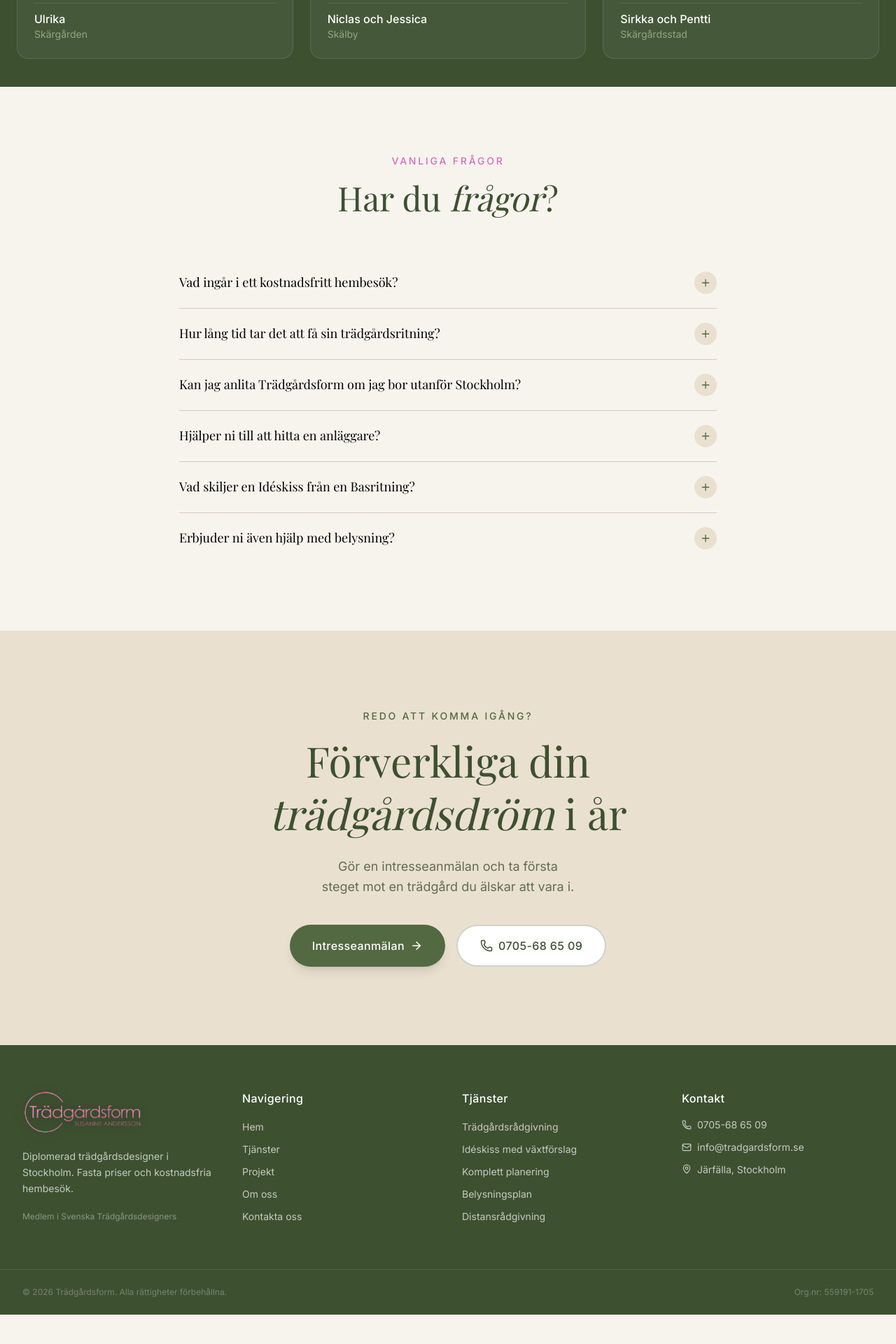
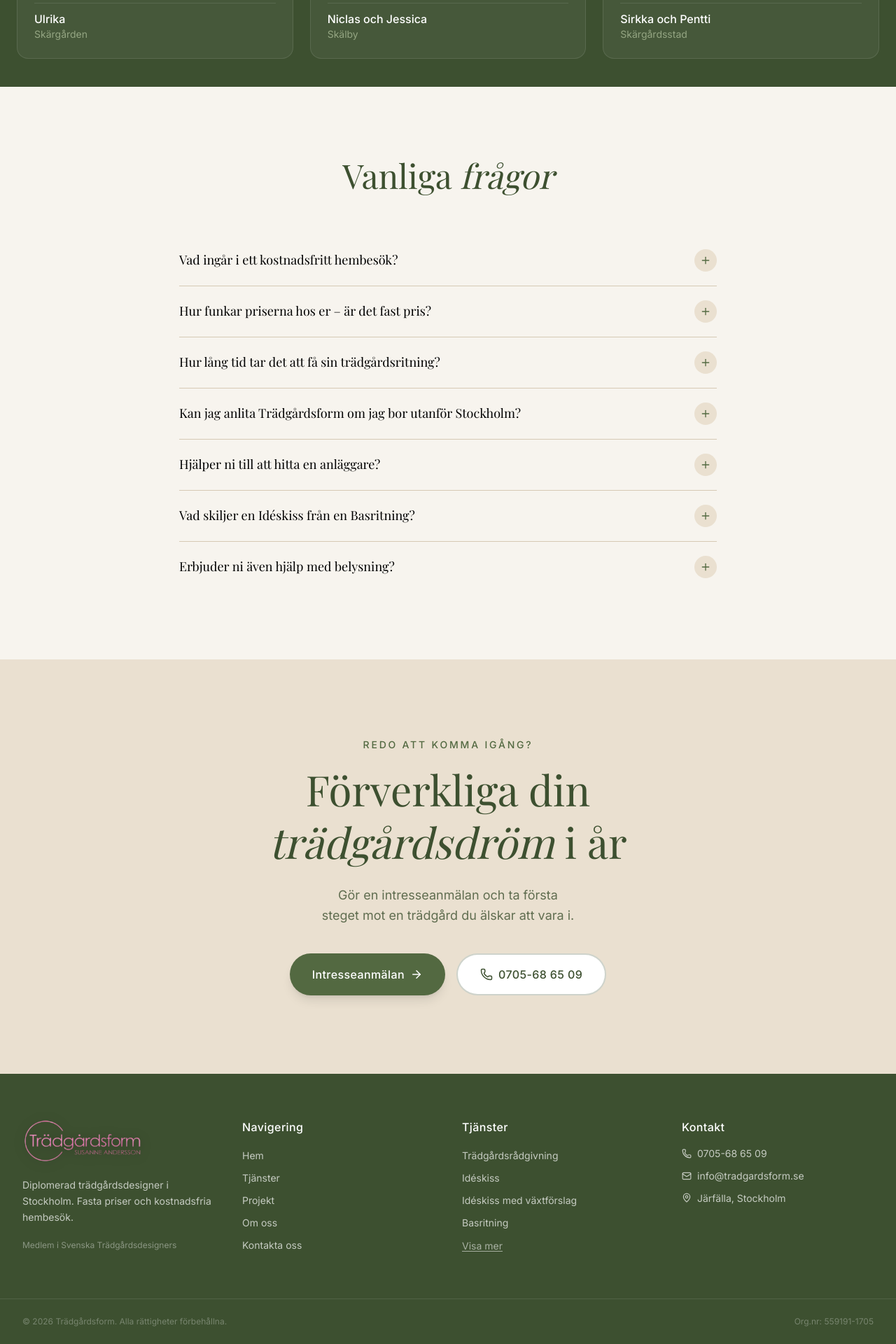
Before and after one commit to NiklasSahlberg/tradgardsform, a Next.js app in the folder webb/: page / in a window 1280 px wide. Shown: the part 6554-8474 px from the top of the page at 70% size. Before the commit the page ends 8432 px from the top, so only its background shows below. Built offline with nearby package versions, Linux system fonts and the light colour scheme; a web font is replaced by a local one.

Commit message:
Fasta priser

```diff
--- a/webb/src/app/page.tsx
+++ b/webb/src/app/page.tsx
@@ -6,6 +6,7 @@ import Projects from "@/components/Projects";
 import Process from "@/components/Process";
 import Services from "@/components/Services";
 import CTABanner from "@/components/CTABanner";
+import { faqPageJsonLd } from "@/lib/faqContent";
 
 const Reviews = dynamic(() => import("@/components/Reviews"), {
   loading: () => (
@@ -37,9 +38,15 @@ const FAQ = dynamic(() => import("@/components/FAQ"), {
   ),
 });
 
+const faqSchema = faqPageJsonLd();
+
 export default function Home() {
   return (
     <>
+      <script
+        type="application/ld+json"
+        dangerouslySetInnerHTML={{ __html: JSON.stringify(faqSchema) }}
+      />
       <Hero />
       <USP />
       <About />
--- a/webb/src/components/FAQ.tsx
+++ b/webb/src/components/FAQ.tsx
@@ -2,39 +2,7 @@
 
 import { useState } from "react";
 import { Plus, Minus } from "lucide-react";
-
-const faqs = [
-  {
-    question: "Vad ingår i ett kostnadsfritt hembesök?",
-    answer:
-      "Under hembesöket (ca 1,5 timme) går vi igenom din trädgård och dina önskemål. Vi använder vår Stilguide och Checklista för att klargöra behov, stil och funktioner. Du behöver ha en aktuell tomtkarta tillgänglig. Hembesök inom Stockholm är alltid kostnadsfria.",
-  },
-  {
-    question: "Hur lång tid tar det att få sin trädgårdsritning?",
-    answer:
-      "Leveranstiden varierar beroende på uppdragets storlek och arbetsbelastning, men normalt räknar vi med 4–8 veckor från hembesöket till levererad ritning. Du får alltid en förhandsskiss för godkännande och revidering innan det slutliga materialet skickas.",
-  },
-  {
-    question: "Kan jag anlita Trädgårdsform om jag bor utanför Stockholm?",
-    answer:
-      "Ja! Vi erbjuder trädgårdsplanering på distans för hela landet. Du tillhandahåller foton, tomtkarta och mått, så sköter vi resten. Kontakta oss för prisuppgift beroende på uppdragets omfattning.",
-  },
-  {
-    question: "Hjälper ni till att hitta en anläggare?",
-    answer:
-      "Trädgårdsform har ett kontaktnät med erfarna leverantörer av växter, marksten och markanläggare i Stockholm. Vi kan med glädje tipsa om pålitliga anläggare som kan förverkliga din trädgårdsritning.",
-  },
-  {
-    question: "Vad skiljer en Idéskiss från en Basritning?",
-    answer:
-      "Idéskissen är en svart/vit ritning som visar trädgårdens rum och struktur — utan detaljerade växtförslag eller exakta material. Basritningen är mer komplett och innehåller materialritning, planteringsritning med växtförteckning samt en belysningsplan. Basritningen fungerar som ett komplett underlag för en anläggare.",
-  },
-  {
-    question: "Erbjuder ni även hjälp med belysning?",
-    answer:
-      "Ja, vi tar fram belysningsplaner som visar placering, armaturförslag och effekt anpassad för din trädgård. Belysningsplanen ingår i Basritning och Komplett planering, men kan även köpas till separat.",
-  },
-];
+import { faqs } from "@/lib/faqContent";
 
 export default function FAQ() {
   const [open, setOpen] = useState<number | null>(null);
@@ -43,11 +11,8 @@ export default function FAQ() {
     <section className="bg-cream py-24 px-6">
       <div className="max-w-3xl mx-auto">
         <div className="text-center mb-14">
-          <p className="font-sans text-pink-brand text-sm font-medium tracking-[0.2em] uppercase mb-3">
-            Vanliga frågor
-          </p>
           <h2 className="font-heading text-4xl md:text-5xl text-forest leading-tight">
-            Har du <em>frågor</em>?
+            Vanliga <em>frågor</em>
           </h2>
         </div>
 
--- a/webb/src/components/Footer.tsx
+++ b/webb/src/components/Footer.tsx
@@ -1,6 +1,7 @@
 import Image from "next/image";
 import Link from "next/link";
 import { Phone, Mail, MapPin } from "lucide-react";
+import FooterServiceLinks from "@/components/FooterServiceLinks";
 
 const navLinks = [
   { href: "/", label: "Hem" },
@@ -8,14 +9,6 @@ const navLinks = [
   { href: "/projekt", label: "Projekt" },
   { href: "/om-oss", label: "Om oss" },
   { href: "/kontakta-oss", label: "Kontakta oss" },
-];
-
-const serviceLinks = [
-  { href: "/tjanster#radgivning", label: "Trädgårdsrådgivning" },
-  { href: "/tjanster#ideskiss-vaxt", label: "Idéskiss med växtförslag" },
-  { href: "/tjanster#komplett", label: "Komplett planering" },
-  { href: "/tjanster#belysningsplan", label: "Belysningsplan" },
-  { href: "/tjanster#distansradgivning", label: "Distansrådgivning" },
 ];
 
 export default function Footer() {
@@ -60,18 +53,7 @@ export default function Footer() {
 
         <div>
           <h4 className="text-white font-medium mb-4 tracking-wide">Tjänster</h4>
-          <ul className="flex flex-col gap-2">
-            {serviceLinks.map((link) => (
-              <li key={link.href}>
-                <Link
-                  href={link.href}
-                  className="text-sm hover:text-white transition-colors"
-                >
-                  {link.label}
-                </Link>
-              </li>
-            ))}
-          </ul>
+          <FooterServiceLinks />
         </div>
 
         <div>
--- /dev/null
+++ b/webb/src/components/FooterServiceLinks.tsx
@@ -0,0 +1,51 @@
+"use client";
+
+import Link from "next/link";
+import { useState } from "react";
+
+const serviceLinks = [
+  { href: "/tjanster#radgivning", label: "Trädgårdsrådgivning" },
+  { href: "/tjanster#ideskiss", label: "Idéskiss" },
+  { href: "/tjanster#ideskiss-vaxt", label: "Idéskiss med växtförslag" },
+  { href: "/tjanster#basritning", label: "Basritning" },
+  { href: "/tjanster#komplett", label: "Komplett planering" },
+  { href: "/tjanster#belysningsplan", label: "Belysningsplan" },
+  { href: "/tjanster#distansradgivning", label: "Distansrådgivning" },
+  { href: "/tjanster#bostadsrattsforeningar", label: "Bostadsrättsföreningar" },
+  { href: "/tjanster#presentkort", label: "Presentkort" },
+] as const;
+
+const VISIBLE_COUNT = 4;
+
+export default function FooterServiceLinks() {
+  const [expanded, setExpanded] = useState(false);
+  const showToggle = serviceLinks.length > VISIBLE_COUNT;
+  const links = expanded ? serviceLinks : serviceLinks.slice(0, VISIBLE_COUNT);
+
+  return (
+    <div>
+      <ul className="flex flex-col gap-2">
+        {links.map((link) => (
+          <li key={link.href}>
+            <Link
+              href={link.href}
+              className="text-sm hover:text-white transition-colors"
+            >
+              {link.label}
+            </Link>
+          </li>
+        ))}
+      </ul>
+      {showToggle ? (
+        <button
+          type="button"
+          onClick={() => setExpanded((v) => !v)}
+          aria-expanded={expanded}
+          className="mt-3 text-left text-sm text-white/55 hover:text-white underline underline-offset-2 transition-colors"
+        >
+          {expanded ? "Visa mindre" : "Visa mer"}
+        </button>
+      ) : null}
+    </div>
+  );
+}
--- /dev/null
+++ b/webb/src/lib/faqContent.ts
@@ -0,0 +1,53 @@
+/** Vanliga frågor — delad mellan FAQ-komponenten och FAQPage-schema (SEO / AI-svar). */
+export const faqs = [
+  {
+    question: "Vad ingår i ett kostnadsfritt hembesök?",
+    answer:
+      "Under hembesöket (ca 1,5 timme) går vi igenom din trädgård och dina önskemål. Vi använder vår Stilguide och Checklista för att klargöra behov, stil och funktioner. Du behöver ha en aktuell tomtkarta tillgänglig. Hembesök inom Stockholm norrort är alltid kostnadsfria.",
+  },
+  {
+    question: "Hur funkar priserna hos er – är det fast pris?",
+    answer:
+      "Ja. Hos Trädgårdsform har våra huvudpaket för trädgårdsdesign och trädgårdsplanering fasta priser, så du vet vad det kostar innan du beställer — utan löpande timdebitering för själva paketen. På sidan Tjänster hittar du aktuella priser inklusive moms för bland annat trädgårdsrådgivning, idéskiss, idéskiss med växtförslag, basritning och komplett planering. Priserna gäller för villatomter upp till 1 000 kvm i Stockholm enligt den prisinformation som anges där. Bor du längre bort, har en större tomt eller vill lägga till något utöver standardpaketen får du en tydlig offert så du fortfarande har full koll på kostnaden.",
+  },
+  {
+    question: "Hur lång tid tar det att få sin trädgårdsritning?",
+    answer:
+      "Leveranstiden varierar beroende på uppdragets storlek och arbetsbelastning, men normalt räknar vi med 4–8 veckor från hembesöket till levererad ritning. Du får alltid en förhandsskiss för godkännande och revidering innan det slutliga materialet skickas.",
+  },
+  {
+    question: "Kan jag anlita Trädgårdsform om jag bor utanför Stockholm?",
+    answer:
+      "Ja! Vi erbjuder trädgårdsplanering på distans för hela landet. Du tillhandahåller foton, tomtkarta och mått, så sköter vi resten. Kontakta oss för prisuppgift beroende på uppdragets omfattning.",
+  },
+  {
+    question: "Hjälper ni till att hitta en anläggare?",
+    answer:
+      "Trädgårdsform har ett kontaktnät med erfarna leverantörer av växter, marksten och markanläggare i Stockholm. Vi kan gärna tipsa om anläggare som kan förverkliga din trädgårdsritning.",
+  },
+  {
+    question: "Vad skiljer en Idéskiss från en Basritning?",
+    answer:
+      "Idéskissen är en ritning som visar trädgårdens rum och struktur — utan detaljerade växtförslag eller exakta material. Basritningen är mer komplett och innehåller materialritning, planteringsritning med växtförteckning samt en belysningsplan. Basritningen fungerar som ett komplett underlag för en anläggare.",
+  },
+  {
+    question: "Erbjuder ni även hjälp med belysning?",
+    answer:
+      "Ja, vi tar fram belysningsplaner som visar placering, armaturförslag och effekt anpassad för din trädgård. Belysningsplanen ingår i Basritning och Komplett planering, men kan även köpas till separat.",
+  },
+] as const;
+
+export function faqPageJsonLd() {
+  return {
+    "@context": "https://schema.org",
+    "@type": "FAQPage",
+    mainEntity: faqs.map((item) => ({
+      "@type": "Question",
+      name: item.question,
+      acceptedAnswer: {
+        "@type": "Answer",
+        text: item.answer,
+      },
+    })),
+  };
+}
--- a/webb/src/lib/gallery-manifest.json
+++ b/webb/src/lib/gallery-manifest.json
@@ -20,27 +20,31 @@
       "IMG_0177.JPG"
     ],
     "dims": {
-      "Bild före (1).JPG": {
-        "w": 2056,
-        "h": 3648
+      "IMG_0098.JPG": {
+        "w": 5184,
+        "h": 3456
       },
       "IMG_0105.JPG": {
         "w": 5184,
         "h": 3456
       },
-      "IMG_0098.JPG": {
-        "w": 5184,
-        "h": 3456
+      "Bild före (1).JPG": {
+        "w": 2056,
+        "h": 3648
       },
       "Bild före.JPG": {
         "w": 3648,
         "h": 2056
       },
-      "IMG_0109.JPG": {
+      "IMG_0116.JPG": {
         "w": 5184,
         "h": 3456
       },
-      "IMG_0116.JPG": {
+      "IMG_0119.JPG": {
+        "w": 5184,
+        "h": 3456
+      },
+      "IMG_0109.JPG": {
         "w": 5184,
         "h": 3456
       },
@@ -48,19 +52,7 @@
         "w": 5184,
         "h": 3456
       },
-      "IMG_0119.JPG": {
-        "w": 5184,
-        "h": 3456
-      },
       "IMG_0137.JPG": {
-        "w": 5184,
-        "h": 3456
-      },
-      "IMG_0158.JPG": {
-        "w": 5184,
-        "h": 3456
-      },
-      "IMG_0148.JPG": {
         "w": 5184,
         "h": 3456
       },
@@ -72,11 +64,15 @@
         "w": 3456,
         "h": 5184
       },
-      "IMG_0172.JPG": {
+      "IMG_0158.JPG": {
         "w": 5184,
         "h": 3456
       },
-      "IMG_0176.JPG": {
+      "IMG_0148.JPG": {
+        "w": 5184,
+        "h": 3456
+      },
+      "IMG_0172.JPG": {
         "w": 5184,
         "h": 3456
       },
@@ -87,6 +83,10 @@
       "IMG_0177.JPG": {
         "w": 3456,
         "h": 5184
+      },
+      "IMG_0176.JPG": {
+        "w": 5184,
+        "h": 3456
       }
     }
   },
@@ -106,41 +106,37 @@
       "Foto 2024-08-14 12 49 36.jpg"
     ],
     "dims": {
+      "Foto 2024-08-14 12 41 26.jpg": {
+        "w": 2719,
+        "h": 3433
+      },
+      "Bild före 1.JPG": {
+        "w": 4000,
+        "h": 3000
+      },
       "Bild före 2.JPG": {
         "w": 4000,
         "h": 3000
-      },
-      "Foto 2024-08-14 12 41 26.jpg": {
-        "w": 2719,
-        "h": 3433
       },
       "Foto 2024-08-14 12 40 20.jpg": {
         "w": 2817,
         "h": 3722
       },
-      "Bild före 1.JPG": {
-        "w": 4000,
-        "h": 3000
+      "Foto 2024-08-14 12 42 57.jpg": {
+        "w": 2923,
+        "h": 3767
+      },
+      "Foto 2024-08-14 12 43 48.jpg": {
+        "w": 2663,
+        "h": 3385
       },
       "Foto 2024-08-14 12 42 23.jpg": {
         "w": 2555,
         "h": 2959
       },
-      "Foto 2024-08-14 12 43 48.jpg": {
-        "w": 2663,
-        "h": 3385
-      },
-      "Foto 2024-08-14 12 42 57.jpg": {
-        "w": 2923,
-        "h": 3767
-      },
       "Foto 2024-08-14 12 44 06.jpg": {
         "w": 2578,
         "h": 3852
-      },
-      "Foto 2024-08-14 12 45 40.jpg": {
-        "w": 3023,
-        "h": 3529
       },
       "Foto 2024-08-14 12 45 06.jpg": {
         "w": 2647,
@@ -149,6 +145,10 @@
       "Foto 2024-08-14 12 47 20.jpg": {
         "w": 2112,
         "h": 2975
+      },
+      "Foto 2024-08-14 12 45 40.jpg": {
+        "w": 3023,
+        "h": 3529
       },
       "Foto 2024-08-14 12 49 36.jpg": {
         "w": 2692,
@@ -174,6 +174,10 @@
       "P1280470.JPG"
     ],
     "dims": {
+      "P1280441.JPG": {
+        "w": 3682,
+        "h": 3000
+      },
       "Bild före 1.JPG": {
         "w": 3000,
         "h": 4000
@@ -182,11 +186,19 @@
         "w": 2973,
         "h": 3751
       },
-      "P1280441.JPG": {
-        "w": 3682,
+      "P1280443.JPG": {
+        "w": 4000,
         "h": 3000
       },
-      "P1280443.JPG": {
+      "P1280444.JPG": {
+        "w": 4000,
+        "h": 3000
+      },
+      "P1280447.JPG": {
+        "w": 4000,
+        "h": 3000
+      },
+      "P1280449.JPG": {
         "w": 4000,
         "h": 3000
       },
@@ -194,15 +206,7 @@
         "w": 4000,
         "h": 3000
       },
-      "P1280444.JPG": {
-        "w": 4000,
-        "h": 3000
-      },
-      "P1280449.JPG": {
-        "w": 4000,
-        "h": 3000
-      },
-      "P1280447.JPG": {
+      "P1280452.JPG": {
         "w": 4000,
         "h": 3000
       },
@@ -210,16 +214,12 @@
         "w": 4000,
         "h": 3000
       },
-      "P1280458.JPG": {
-        "w": 3650,
-        "h": 3000
-      },
-      "P1280452.JPG": {
+      "P1280467.JPG": {
         "w": 4000,
         "h": 3000
       },
-      "P1280467.JPG": {
-        "w": 4000,
+      "P1280458.JPG": {
+        "w": 3650,
         "h": 3000
       },
       "P1280468.JPG": {
@@ -247,10 +247,6 @@
         "w": 5184,
         "h": 3456
       },
-      "IMG_0191.JPG": {
-        "w": 5184,
-        "h": 3456
-      },
       "Bild före.JPG": {
         "w": 3648,
         "h": 2056
@@ -259,17 +255,21 @@
         "w": 5184,
         "h": 3456
       },
-      "IMG_0215.JPG": {
+      "IMG_0191.JPG": {
         "w": 5184,
         "h": 3456
       },
-      "IMG_0212.JPG": {
+      "IMG_0215.JPG": {
         "w": 5184,
         "h": 3456
       },
       "P1020236.JPG": {
         "w": 4000,
         "h": 3000
+      },
+      "IMG_0212.JPG": {
+        "w": 5184,
+        "h": 3456
       }
     }
   },
@@ -288,24 +288,25 @@
       "IMG_1078.JPG",
       "IMG_2546.jpg",
       "IMG_5252.jpg",
-      "IMG_6628.jpg"
+      "IMG_6628.jpg",
+      "IMG_9615.jpg"
     ],
     "dims": {
+      "406F78A1-7C4C-4932-BB3D-230A3B5BF47E.JPEG": {
+        "w": 2687,
+        "h": 3887
+      },
+      "6CE3A529-EAA1-48A8-8708-433671FFDEED.JPEG": {
+        "w": 2771,
+        "h": 3842
+      },
       "costa-tropical-preview.png": {
         "w": 1024,
         "h": 857
       },
-      "406F78A1-7C4C-4932-BB3D-230A3B5BF47E.JPEG": {
-        "w": 2687,
-        "h": 3887
-      },
       "5C27B76D-790E-4EF1-9D28-843AC1CD2C40.JPEG": {
         "w": 2822,
         "h": 3349
-      },
-      "6CE3A529-EAA1-48A8-8708-433671FFDEED.JPEG": {
-        "w": 2771,
-        "h": 3842
       },
       "D6B0B2EA-9C32-4D6C-9CF9-06194E5734D9.JPEG": {
         "w": 1970,
@@ -315,23 +316,23 @@
         "w": 1440,
         "h": 1459
       },
-      "E9CE00C3-C21F-455F-8AC8-BF45AF4BF86B.jpg": {
-        "w": 1677,
-        "h": 1404
-      },
       "E83C02DA-2B1F-4AFD-A6B3-66DDC3FA4E40.JPEG": {
         "w": 2904,
         "h": 4026
       },
-      "F1CCF7DC-1192-416E-B9CB-B6D4B40663F4.jpg": {
-        "w": 3024,
-        "h": 4032
+      "E9CE00C3-C21F-455F-8AC8-BF45AF4BF86B.jpg": {
+        "w": 1677,
+        "h": 1404
       },
       "IMG_1077.jpg": {
         "w": 2799,
         "h": 3566
       },
       "IMG_1078.JPG": {
+        "w": 3024,
+        "h": 4032
+      },
+      "F1CCF7DC-1192-416E-B9CB-B6D4B40663F4.jpg": {
         "w": 3024,
         "h": 4032
       },
@@ -343,13 +344,13 @@
         "w": 3024,
         "h": 4032
       },
+      "IMG_6628.jpg": {
+        "w": 2116,
+        "h": 3436
+      },
       "IMG_9615.jpg": {
         "w": 1651,
         "h": 2680
-      },
-      "IMG_6628.jpg": {
-        "w": 2116,
-        "h": 3436
       }
     }
   },
@@ -407,13 +408,13 @@
         "w": 768,
         "h": 1024
       },
+      "Foto 2024-08-21 13 57 41 - kopia.jpg": {
+        "w": 2824,
+        "h": 3520
+      },
       "Foto 2024-08-21 13 57 35.jpg": {
         "w": 2916,
         "h": 3888
-      },
-      "Foto 2024-08-21 13 57 41 - kopia.jpg": {
-        "w": 2824,
-        "h": 3520
       },
       "Foto 2024-08-21 13 58 57.jpg": {
         "w": 2840,
@@ -436,14 +437,6 @@
       "silverdal-preview.png"
     ],
     "dims": {
-      "Förhandsritning  kopia.jpg": {
-        "w": 2480,
-        "h": 1754
-      },
-      "IMG_3547.JPG": {
-        "w": 4567,
-        "h": 2732
-      },
       "Bild före.JPG": {
         "w": 2893,
         "h": 2707
@@ -452,17 +445,25 @@
         "w": 2713,
         "h": 4069
       },
-      "silverdal-preview.png": {
-        "w": 1024,
-        "h": 612
+      "IMG_3547.JPG": {
+        "w": 4567,
+        "h": 2732
+      },
+      "IMG_8496.JPG": {
+        "w": 3024,
+        "h": 4032
       },
       "IMG_8494.JPG": {
         "w": 3024,
         "h": 4032
       },
-      "IMG_8496.JPG": {
-        "w": 3024,
-        "h": 4032
+      "silverdal-preview.png": {
+        "w": 1024,
+        "h": 612
+      },
+      "Förhandsritning  kopia.jpg": {
+        "w": 2480,
+        "h": 1754
       }
     }
   },
@@ -479,6 +480,10 @@
       "IMG_1362.JPG"
     ],
     "dims": {
+      "IMG_1298.JPG": {
+        "w": 5184,
+        "h": 3456
+      },
       "IMG_1291.JPG": {
         "w": 5184,
         "h": 3456
@@ -487,27 +492,23 @@
         "w": 3455,
         "h": 3912
       },
-      "IMG_1298.JPG": {
-        "w": 5184,
-        "h": 3456
-      },
       "IMG_1326 - kopia.JPG": {
         "w": 3456,
         "h": 5184
+      },
+      "IMG_1348.JPG": {
+        "w": 5184,
+        "h": 3456
       },
       "IMG_1332.JPG": {
         "w": 4955,
         "h": 3455
       },
-      "IMG_1334.JPG": {
-        "w": 5184,
-        "h": 3456
-      },
       "IMG_1337.JPG": {
         "w": 3936,
         "h": 3455
       },
-      "IMG_1348.JPG": {
+      "IMG_1334.JPG": {
         "w": 5184,
         "h": 3456
       },
@@ -534,6 +535,10 @@
         "w": 3414,
         "h": 3000
       },
+      "2.JPG": {
+        "w": 4000,
+        "h": 3000
+      },
       "2a.jpg": {
         "w": 1820,
         "h": 1594
@@ -542,25 +547,21 @@
         "w": 3024,
         "h": 4032
       },
-      "2.JPG": {
-        "w": 4000,
-        "h": 3000
-      },
       "4.JPG": {
         "w": 3457,
         "h": 3000
       },
-      "6a.jpg": {
+      "4b.jpg": {
         "w": 3024,
-        "h": 3623
+        "h": 3499
       },
       "6.JPG": {
         "w": 2502,
         "h": 2070
       },
-      "4b.jpg": {
+      "6a.jpg": {
         "w": 3024,
-        "h": 3499
+        "h": 3623
       },
       "Foto 2024-08-21 13 19 59.jpg": {
         "w": 3024,
@@ -588,29 +589,29 @@
         "w": 5124,
         "h": 3455
       },
-      "8 (3).JPG": {
-        "w": 3365,
-        "h": 4795
-      },
       "IMG_1549.JPG": {
         "w": 5030,
         "h": 3455
       },
-      "vallentuna-preview.png": {
-        "w": 1024,
-        "h": 690
+      "8 (3).JPG": {
+        "w": 3365,
+        "h": 4795
       },
       "IMG_1582.JPG": {
         "w": 3244,
         "h": 4866
       },
+      "IMG_1574.JPG": {
+        "w": 5184,
+        "h": 3456
+      },
       "IMG_1556.JPG": {
         "w": 3267,
         "h": 4762
       },
-      "IMG_1574.JPG": {
-        "w": 5184,
-        "h": 3456
+      "vallentuna-preview.png": {
+        "w": 1024,
+        "h": 690
       }
     }
   }
```
